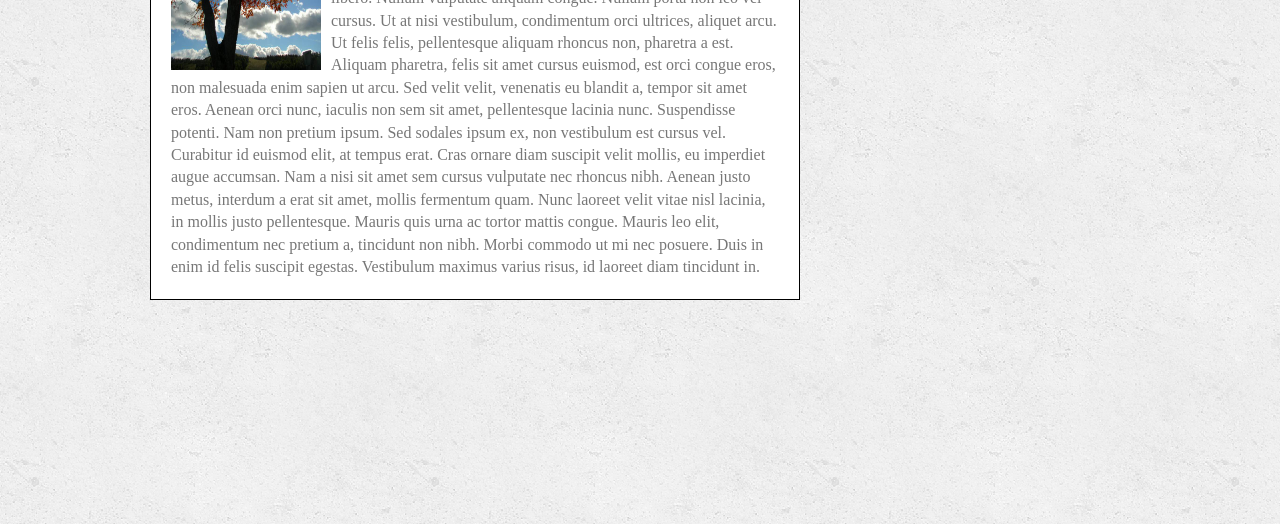
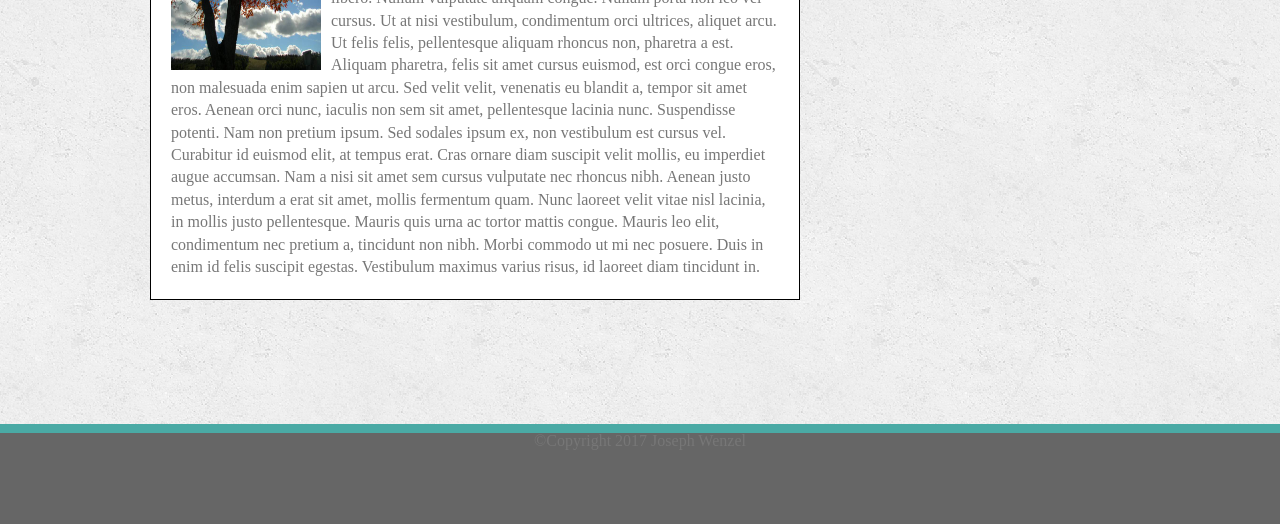
Before and after one commit to Jwenzel1/Basic-Portfolio, a plain HTML site: page index.html in a window 1280 px wide. Shown: the part 276-800 px from the top of the page. Drawn offline with Linux system fonts and the light colour scheme.

Commit message:
Almost done with this stupid footer

```diff
--- a/assets/css/style.css
+++ b/assets/css/style.css
@@ -52,12 +52,16 @@ header nav ul li:not(:last-child){
   display: flex;
   justify-content: space-between;
   align-items: flex-start;
+  height: calc(100vh - 100px - 72px - 61px);
+}
+
+.border{
+  border: 1px solid black;
 }
 
 .main{
   width: 650px;
   padding: 20px;
-  border: 1px solid black;
   background-color: white;
   box-sizing: border-box;
 }
@@ -88,7 +92,6 @@ header nav ul li:not(:last-child){
   width: 270px;
   min-height: 170px;
   background-color: white;
-  border: 1px solid black;
   box-sizing: border-box;
   padding: 15px;
 }
@@ -111,3 +114,12 @@ header nav ul li:not(:last-child){
   width: 60px;
   height: 60px;
 }
+
+footer{
+  width: 100%;
+  background-color: #666;
+  height: 100px;
+  box-sizing: border-box;
+  border-top: 9px solid #4aaaa5;
+  text-align: center;
+}
--- a/index.html
+++ b/index.html
@@ -21,8 +21,9 @@
       </ul>
     </nav>
   </header>
+
   <div class="content">
-    <div class="main">
+    <div class="main border">
       <div class="title">
         <h1>About Me</h1>
       </div>
@@ -36,7 +37,8 @@
           Vestibulum maximus varius risus, id laoreet diam tincidunt in.</p>
       </div>
     </div>
-    <div class="connectWithMe">
+
+    <div class="connectWithMe border">
       <div class="connectTitle">
         <h2>Connect With Me</h2>
       </div>
@@ -46,8 +48,10 @@
         <img src="assets\images\if_stackoverflow-square-social-media_764927.png" alt="">
       </div>
     </div>
-
   </div>
+  <footer>
+    &copyCopyright 2017 Joseph Wenzel
+  </footer>
 </body>
 
 </html>
```
